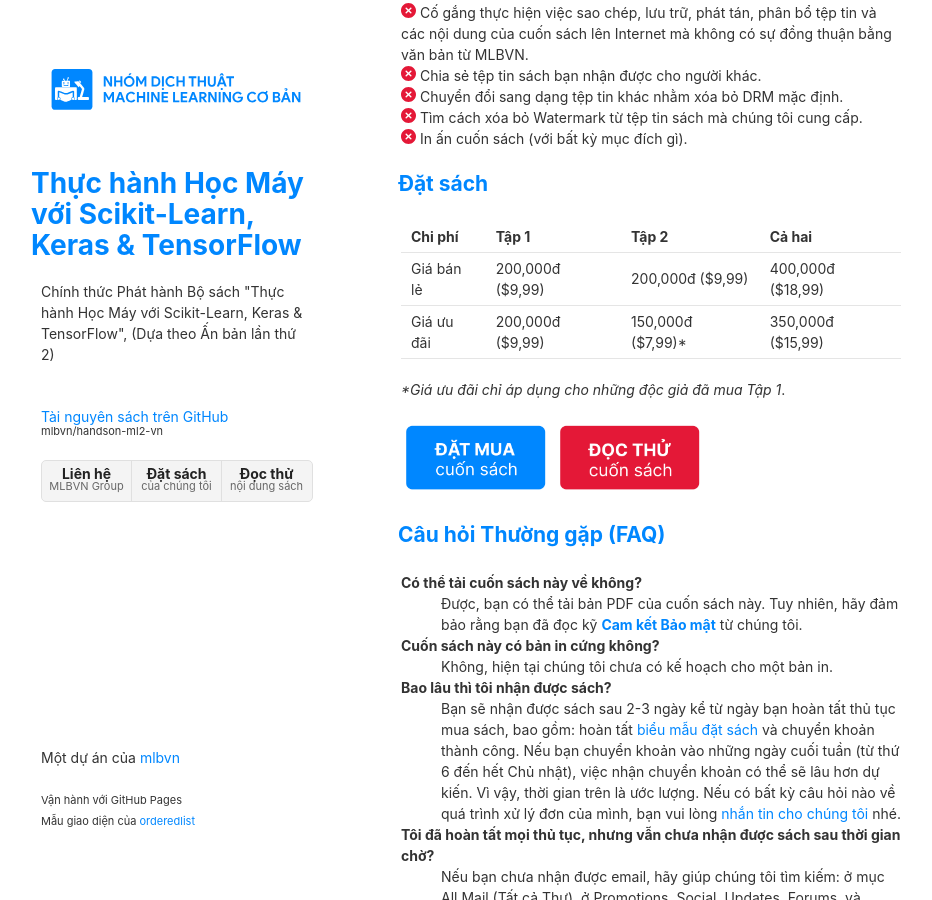
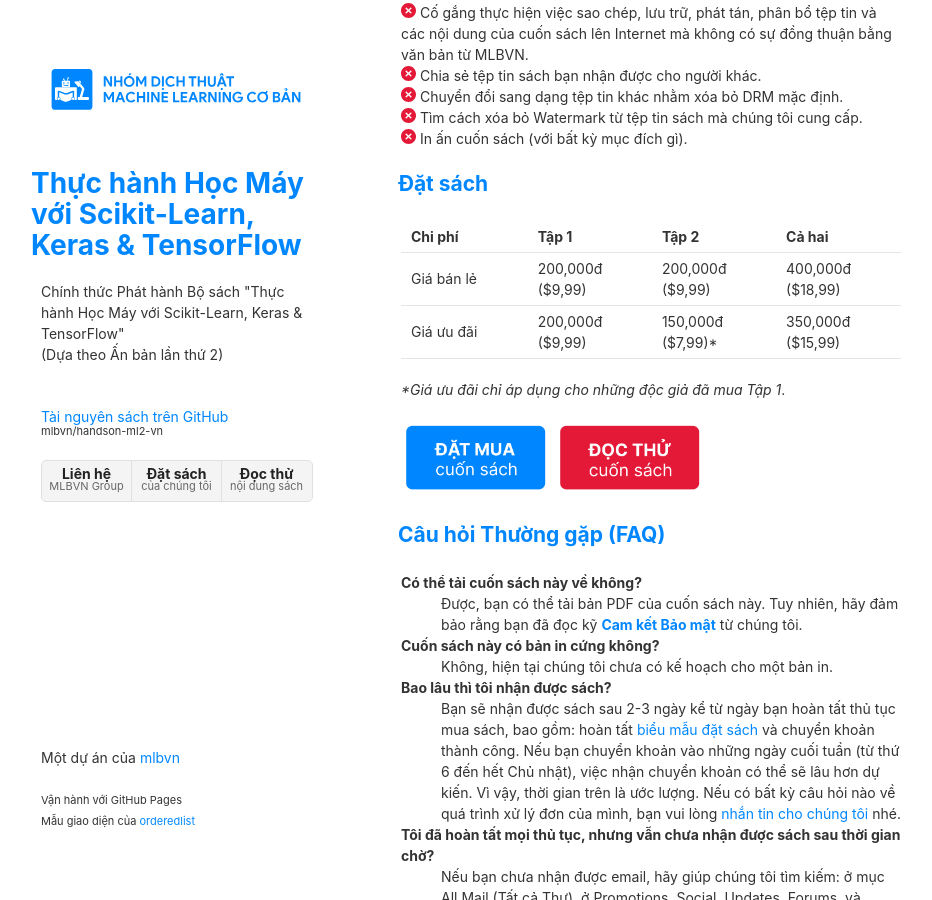
Before and after one commit to mlbvn/hml-book, a Jekyll site: the page built from index.md, in a window 1280 px wide and 900 px high, scrolled down 1749 px. Shown: the whole window, without its empty margins (169-1101 px from the left). Built offline with Jekyll 4.4.1, drawn with Linux system fonts in a browser that asks for light colours; our own code applies the rules of GitHub Pages for plain Markdown files.

Commit message:
minor fixes

```diff
--- a/_layouts/default.html
+++ b/_layouts/default.html
@@ -21,7 +21,7 @@
 
         <h1><a href="{{ "/" | absolute_url }}">{{ site.title | default: site.github.repository_name }}</a></h1>
 
-        <p>Chính thức Phát hành Bộ sách "Thực hành Học Máy với Scikit-Learn, Keras & TensorFlow", (Dựa theo Ấn bản lần thứ 2)</p><br/>
+        <p>Chính thức Phát hành Bộ sách "Thực hành Học Máy với Scikit-Learn, Keras & TensorFlow"<br/> (Dựa theo Ấn bản lần thứ 2)</p><br/>
         <!--<p>{{ site.description | default: site.github.project_tagline }}</p><br/>-->
 
         {% if site.github.is_project_page %}
--- a/index.md
+++ b/index.md
@@ -67,8 +67,8 @@ chúng tôi cung cấp.<br/>
 
 | Chi phí | Tập 1 | Tập 2 | Cả hai |
 |---------|-------|-------|--------|
-| Giá bán lẻ | 200,000đ ($9,99) | 200,000đ ($9,99)  | 400,000đ ($18,99) |
-| Giá ưu đãi | 200,000đ ($9,99) | 150,000đ ($7,99)* | 350,000đ ($15,99) |
+| Giá bán lẻ | 200,000đ<br/>($9,99) | 200,000đ<br/>($9,99)  | 400,000đ<br/>($18,99) |
+| Giá ưu đãi | 200,000đ<br/>($9,99) | 150,000đ<br/>($7,99)* | 350,000đ<br/>($15,99) |
 
 **Giá ưu đãi chỉ áp dụng cho những độc giả đã mua Tập 1*.
 
```
